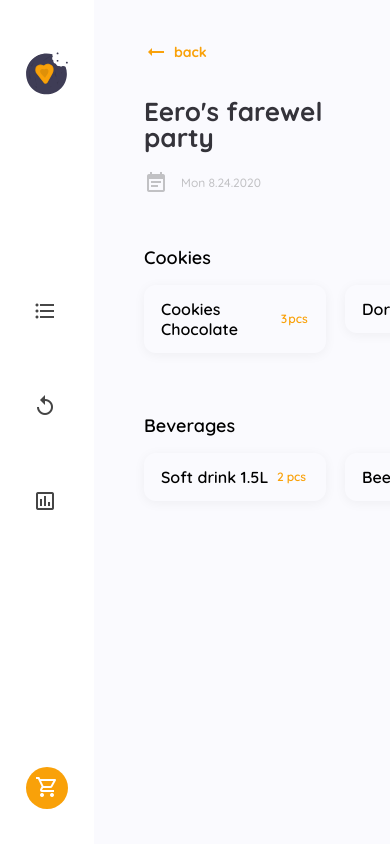
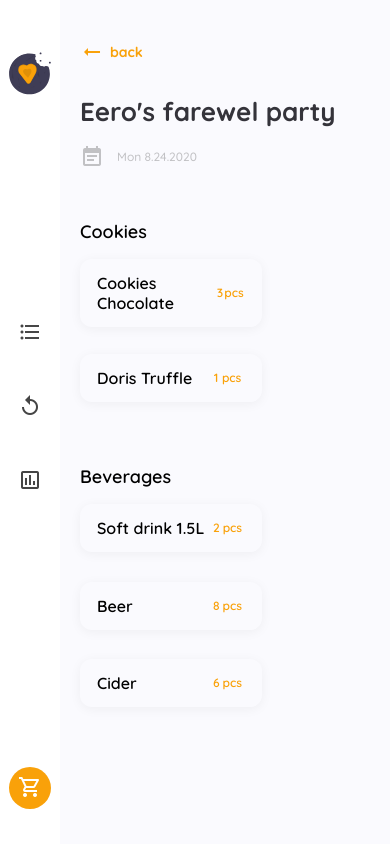
Before and after one commit to LoganSorensen/shopping-list-fe, a React (Create React App) app: page /history/1 in a window 390 px wide. Built offline with nearby package versions, Linux system fonts and the light colour scheme.

Commit message:
responsiveness tweaks

```diff
--- a/src/components/sidebar.jsx
+++ b/src/components/sidebar.jsx
@@ -3,7 +3,7 @@ import { connect } from "react-redux";
 
 import ShoppingList from "./shoppingList";
 import AddItemForm from "./addItemForm";
-import ItemDescription from './itemDescription';
+import ItemDescription from "./itemDescription";
 
 const Sidebar = ({ component }) => {
   return (
--- a/src/reducers/setItemsReducer.js
+++ b/src/reducers/setItemsReducer.js
@@ -27,6 +27,7 @@ export const setItems = (state = initialState, action) => {
 
     const categories = [];
 
+    // loops through the shopping list and pulls unique categories from the entries
     list.forEach(
       (item) =>
         !categories.includes(item.category) && categories.push(item.category)
--- a/src/styles/index.css
+++ b/src/styles/index.css
@@ -188,7 +188,14 @@ a {
 }
 @media (max-width: 768px) {
   .viewport {
-    width: 100vw;
+    width: calc(100vw - 9.4rem);
+    padding: 2.77rem 2rem 0;
+  }
+}
+@media (max-width: 425px) {
+  .viewport {
+    width: calc(100vw - 6rem);
+    margin-left: 6rem;
   }
 }
 .sidebar {
@@ -218,6 +225,13 @@ a {
   max-width: calc(100vw - 9.4rem);
   left: calc(0px + 9.4rem);
 }
+@media (max-width: 425px) {
+  .sidebar--open {
+    min-width: calc(100vw - 6rem);
+    max-width: calc(100vw - 6rem);
+    left: calc(0px + 6rem);
+  }
+}
 .navigation {
   background-color: white;
   height: 100vh;
@@ -230,14 +244,25 @@ a {
   align-items: center;
   justify-content: space-between;
 }
+@media (max-width: 425px) {
+  .navigation {
+    width: 6rem;
+  }
+}
 .navigation .nav-links {
   display: flex;
   flex-direction: column;
+  align-items: center;
   width: 100%;
+}
+.navigation .nav-links span {
+  padding: 0 !important;
 }
 .navigation .nav-links .nav-link {
   display: flex;
+  width: 100%;
   align-items: center;
+  justify-content: center;
   cursor: pointer;
   position: relative;
   margin-bottom: 5rem;
@@ -246,6 +271,8 @@ a {
   display: flex;
 }
 .navigation .nav-links .active-tab-indicator {
+  position: absolute;
+  left: 0;
   width: 0.6rem;
   height: 4.5rem;
   border-radius: 0 4px 4px 0;
@@ -311,6 +338,16 @@ a {
   max-height: 100vh;
   padding: 4.3rem 3rem 0 4rem;
 }
+@media (max-width: 425px) {
+  .shopping-list {
+    padding: 4.3rem 2rem 0;
+  }
+}
+@media (max-width: 375px) {
+  .shopping-list {
+    padding: 4.3rem 1rem 0;
+  }
+}
 .shopping-list .add-item-cta {
   position: relative;
   background-color: #80485b;
@@ -326,8 +363,12 @@ a {
 }
 @media (max-width: 768px) {
   .shopping-list .add-item-cta {
-    width: 50%;
     margin: 0 auto;
+  }
+}
+@media (max-width: 425px) {
+  .shopping-list .add-item-cta {
+    margin-bottom: 2rem;
   }
 }
 .shopping-list .add-item-cta svg {
@@ -432,6 +473,16 @@ a {
   left: 0;
   bottom: 0;
   padding: 3.4rem 3.9rem;
+}
+@media (max-width: 425px) {
+  .shopping-list .list-options {
+    padding: 2rem;
+  }
+}
+@media (max-width: 375px) {
+  .shopping-list .list-options {
+    padding: 2rem 1rem;
+  }
 }
 .shopping-list .list-options button {
   font-size: 1.6rem;
--- a/src/styles/less/global.less
+++ b/src/styles/less/global.less
@@ -46,38 +46,32 @@ a {
   max-width: 100vw;
   width: 100vw;
   overflow: hidden;
-  // height: 100vh;
 }
 
 .viewport {
   width: calc(100vw - @sidebar-width - @nav-width);
-  // max-width: calc(100vw - @sidebar-width);
   margin-left: @nav-width;
   max-height: 100vh;
   min-height: 100vh;
   overflow-y: auto;
-  // margin-right: @sidebar-width;
   padding: 2.77rem 9rem 0 8rem;
   @media @laptop-large {
-    // width: 100vw;
     padding: 2.77rem 5rem 0;
   }
-
   @media @laptop {
     width: calc(100vw - 30rem - @nav-width);
   }
   @media @tablet {
-
-    // max-width: calc(100vw - @nav-width);
-    // width: calc(100vw - @nav-width);
-    width: 100vw;
+    width: calc(100vw - @nav-width);
+    padding: 2.77rem 2rem 0;
+  }
+  @media @mobile-large {
+    width: calc(100vw - 6rem);
+    margin-left: 6rem;
   }
 }
 
 .sidebar {
-  // display: none;
-  // position: absolute;
-  // z-index: 2;
   top: 0;
   right: 0;
   min-height: 100vh;
@@ -92,7 +86,6 @@ a {
   @media @tablet {
     position: absolute;
     z-index: 2;
-    // display: none;
     left: calc(100vw);
   }
 }
@@ -101,5 +94,9 @@ a {
   min-width: calc(100vw - @nav-width);
   max-width: calc(100vw - @nav-width);
   left: calc(0px + @nav-width);
-  // display: block;
+  @media @mobile-large {
+    min-width: calc(100vw - 6rem);
+    max-width: calc(100vw - 6rem);
+    left: calc(0px + 6rem);
+  }
 }
--- a/src/styles/less/navigation.less
+++ b/src/styles/less/navigation.less
@@ -9,15 +9,25 @@
   flex-direction: column;
   align-items: center;
   justify-content: space-between;
+  @media @mobile-large {
+    width: 6rem;
+  }
 
   .nav-links {
     display: flex;
     flex-direction: column;
+    align-items: center;
     width: 100%;
+
+    span {
+      padding: 0 !important;
+    }
 
     .nav-link {
       display: flex;
+      width: 100%;
       align-items: center;
+      justify-content: center;
       cursor: pointer;
       position: relative;
       margin-bottom: 5rem;
@@ -27,6 +37,8 @@
     }
 
     .active-tab-indicator {
+      position: absolute;
+      left: 0;
       width: 0.6rem;
       height: 4.5rem;
       border-radius: 0 4px 4px 0;
--- a/src/styles/less/variables.less
+++ b/src/styles/less/variables.less
@@ -12,3 +12,4 @@
 @laptop: ~"(max-width: 1024px)";
 @tablet: ~"(max-width: 768px)";
 @mobile-large: ~"(max-width: 425px)";
+@mobile-medium: ~"(max-width: 375px)";
```
Also changed, not shown: src/styles/less/shopping-list.less (+15 -6 lines).
